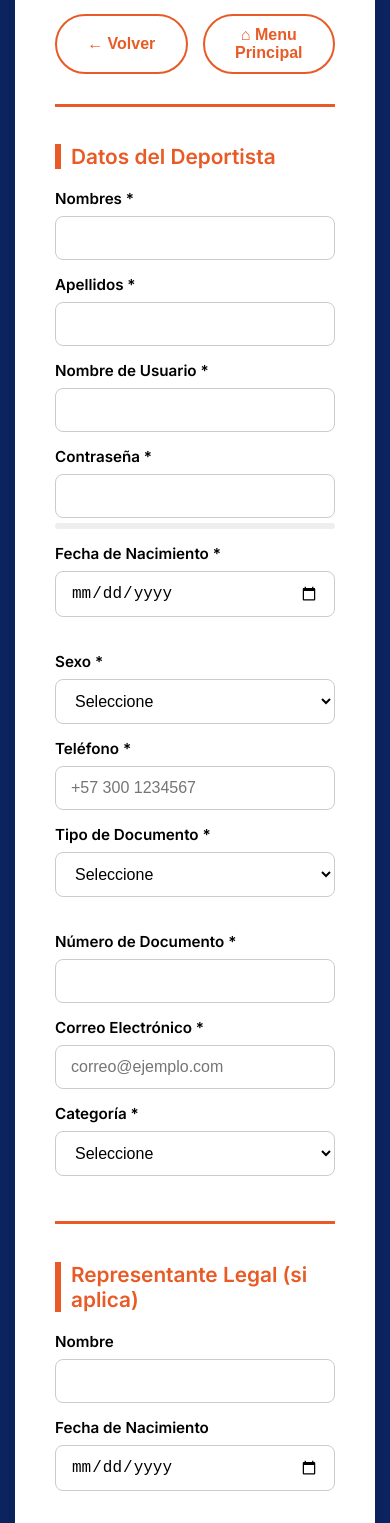
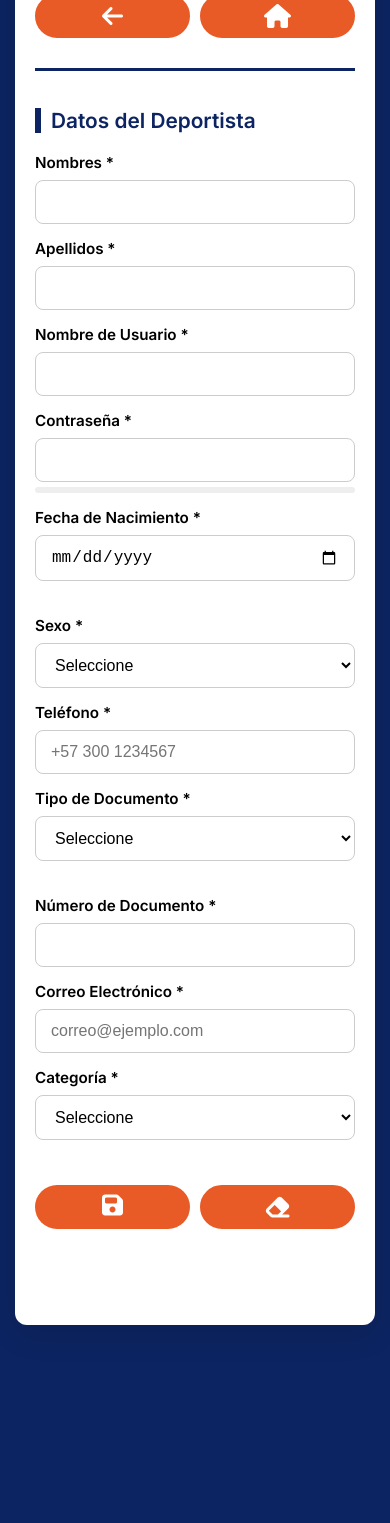
Before and after one commit to Sececo/Club_Voleibol, a plain HTML site: page registrar_deportista.html in a window 390 px wide. Shown: the part 180-1703 px from the top of the page. After the commit the page ends 1545 px from the top, so only its background shows below. Drawn offline with Linux system fonts and the light colour scheme.

Commit message:
pequeños cambios

```diff
--- a/registrar_deportista.html
+++ b/registrar_deportista.html
@@ -4,8 +4,11 @@
   <meta charset="UTF-8" />
   <meta name="viewport" content="width=device-width, initial-scale=1" />
   <title>Registrar Deportista - Club de Voleibol</title>
+
   <link rel="stylesheet" href="styles/Formularios.css" />
   <link href="https://fonts.googleapis.com/css2?family=Inter:wght@400;600&display=swap" rel="stylesheet" />
+  <link rel="stylesheet" href="https://cdnjs.cloudflare.com/ajax/libs/font-awesome/6.5.0/css/all.min.css">
+
 </head>
 <body>
 
@@ -16,10 +19,10 @@
 
     <nav class="nav-buttons" aria-label="Navegación principal">
       <button class="btn-secondary" title="Volver a Lista de Deportistas" onclick="location.href='deportistas.html'">
-        &#8592; Volver
+        <i class="fas fa-arrow-left"></i>
       </button>
       <button class="btn-secondary" title="Ir a Inicio" onclick="location.href='inicio.html'">
-        &#8962; Menu Principal
+        <i class="fas fa-home"></i>
       </button>
     </nav>
 
@@ -150,15 +153,18 @@
           </div>
         </section>
 
-        <div class="form-actions">
-          <button type="submit" class="btn-primary">Guardar</button>
-          <button type="reset" class="btn-secondary">Cancelar</button>
-        </div>
+        <nav class="nav-buttons">
+          <button type="submit" class="btn-primary" id="btn-guardar">
+            <i class="fas fa-save"></i>
+          </button>
+          <button type="reset" class="btn-secondary" id="btn-limpiar">
+            <i class="fas fa-eraser"></i>
+          </button>
       </form>
     </main>
 
     <footer>
-      &copy; 2025 Club Deportivo de Voleibol
+      <i class="fas fa-copyright"> 2025 Club Deportivo de Voleibol</i>
     </footer>
   </div>
 
--- a/scripts/index.js
+++ b/scripts/index.js
@@ -16,6 +16,9 @@ window.onclick = function(event) {
     modal.style.display = "none";
   }
 };
+
+
+
 
 // Cargar datos si están guardados (Recordarme)
 window.addEventListener("DOMContentLoaded", () => {
--- a/scripts/registrar_deportista.js
+++ b/scripts/registrar_deportista.js
@@ -204,7 +204,7 @@ document.addEventListener('DOMContentLoaded', () => {
   // Función para controlar opciones de tipo documento y representante
   function controlarEdadYDocumento() {
     const fechaNacimiento = document.getElementById('fecha_nacimiento').value;
-    let edad = 0;
+    let edad = 18;
     if (fechaNacimiento) edad = calcularEdad(fechaNacimiento);
 
     // Habilitar/deshabilitar opción "CC" según edad
@@ -294,7 +294,7 @@ document.addEventListener('DOMContentLoaded', () => {
         if (!fechaNacimientoRepresentante) errores.push({input: 'fecha_nacimiento_representante', msg: 'Fecha nacimiento representante obligatoria.'});
         else {
           const edadRep = calcularEdad(fechaNacimientoRepresentante);
-          if (edadRep < 25 || edadRep > 80) errores.push({input: 'fecha_nacimiento_representante', msg: 'Edad representante entre 25 y 80 años.'});
+          if (edadRep < 18 || edadRep > 99) errores.push({input: 'fecha_nacimiento_representante', msg: 'Edad representante entre 18 y 80 años.'});
         }
         if (!['masculino', 'femenino', 'otro'].includes(sexoRepresentante)) errores.push({input: 'sexo_representante', msg: 'Sexo representante inválido.'});
         if (!/^\+?[\d\s-]{7,15}$/.test(telefonoRepresentante)) errores.push({input: 'telefono_representante', msg: 'Teléfono representante inválido.'});
--- a/styles/Formularios.css
+++ b/styles/Formularios.css
@@ -33,24 +33,23 @@ header h1 {
   margin: 0;
   font-weight: 700;
   font-size: 2.2rem;
-  color: #E85B26; /* Naranja intenso */
+  color: #0C2461; /* Naranja intenso */
   text-align: center;
 }
 
 .nav-buttons {
-  display: flex;
-  justify-content: center;
-  gap: 15px;
+  display: grid;
+  grid-template-columns: repeat(auto-fit, minmax(200px, 1fr));
+  gap: 25px;
 }
 
 .nav-buttons button {
-  padding: 10px 25px;
+  padding: 10px 65px;
   border-radius: 30px;
-  border: 2px solid #E85B26; /* Naranja */
-  background: transparent;
-  color: #E85B26; /* Naranja */
+  background: #E85B26;
+  color: #FFF; /* Naranja */
   font-weight: 600;
-  font-size: 1rem;
+  font-size: 2rem;
   cursor: pointer;
   transition: all 0.3s ease;
 }
@@ -72,7 +71,7 @@ form {
 }
 
 .form-section {
-  border-top: 3px solid #E85B26; /* Naranja */
+  border-top: 3px solid #0C2461; /* Naranja */
   padding-top: 20px;
 }
 
@@ -80,8 +79,8 @@ form {
   font-weight: 600;
   font-size: 1.3rem;
   margin-bottom: 20px;
-  color: #E85B26; /* Naranja */
-  border-left: 6px solid #E85B26; /* Naranja */
+  color: #0C2461; /* Naranja */
+  border-left: 6px solid #0C2461; /* Naranja */
   padding-left: 10px;
 }
 
@@ -139,6 +138,9 @@ select:focus {
   display: flex;
   justify-content: center;
   gap: 25px;
+  font-size: 2rem;
+  padding: 10px 65px;
+  width: 100%;
 }
 
 .btn-primary {
@@ -146,51 +148,86 @@ select:focus {
   border: none;
   color: white;
   font-weight: 700;
-  font-size: 1.1rem;
-  padding: 14px 45px;
+
   border-radius: 30px;
   cursor: pointer;
-  box-shadow: 0 4px 20px rgba(232, 91, 38, 0.5);
+
   transition: background-color 0.3s ease, box-shadow 0.3s ease;
 }
 
 .btn-primary:hover {
   background-color: #BF4A1C; /* Naranja oscuro */
-  box-shadow: 0 6px 25px rgba(191, 74, 28, 0.7);
+  box-shadow: 0 6px 25px #5c74b1;
 }
 
 .btn-secondary {
-  background-color: transparent;
+  background: transparent;
   border: 2px solid #E85B26; /* Naranja */
   color: #E85B26; /* Naranja */
   font-weight: 600;
-  font-size: 1.1rem;
-  padding: 14px 45px;
+
+
   border-radius: 30px;
   cursor: pointer;
   transition: background-color 0.3s ease, color 0.3s ease;
 }
 
 .btn-secondary:hover {
-  background-color: #E85B26;
+  background-color: #BF4A1C;
+  border: 2px solid #BF4A1C; /* Naranja oscuro */
+  box-shadow: 0 6PX 25PX #eb2a2afb;
   color: white;
+  transition: background-color 0.35s ease, color 0.3s ease;
 }
 
 footer {
+  position: relative;
+  width: 100%;
+  bottom: 6px;
   text-align: center;
   font-size: 0.85rem;
+  background-color: transparent;
   color: #fff; /* Blanco para buen contraste sobre azul oscuro */
   margin-top: 30px;
 }
 
 @media (max-width: 480px) {
+  body{
+    font-size: 1fr;
+  }
+  .nav-buttons {
+    display: grid;
+    grid-template-columns: repeat(auto-fit, minmax(100px, 1fr));
+    justify-content: center;
+    gap: 10px;
+  }
+
+
+
+  .nav-buttons button {
+  padding: 8px 15px;
+  font-size: 1.5rem;
+}
+
+
   .form-row {
     flex-direction: column;
   }
 
+  .container {
+    padding: 20px;
+
+  }
+
   .btn-primary, .btn-secondary {
+    padding: 10px 20px;
+    font-size: 1rem;
     width: 100%;
+    display: flex;
+    justify-content: center;
+    gap:15px;
   }
+
 }
 
 .input-error {
```
Also changed, not shown: deportistas.html (+1 -1 lines), index.html (+10 -0 lines).
